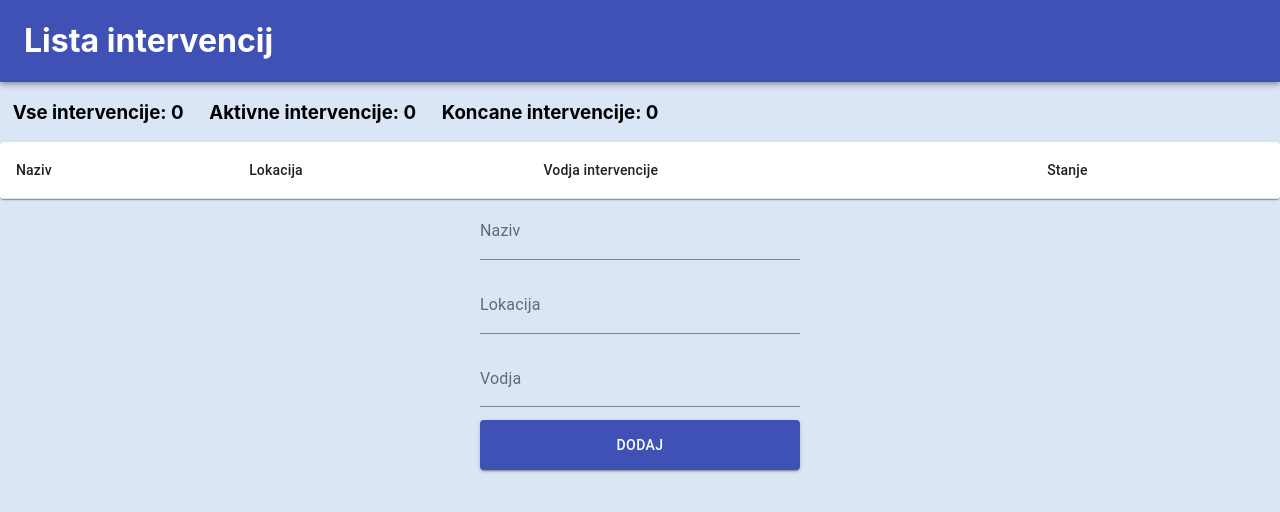
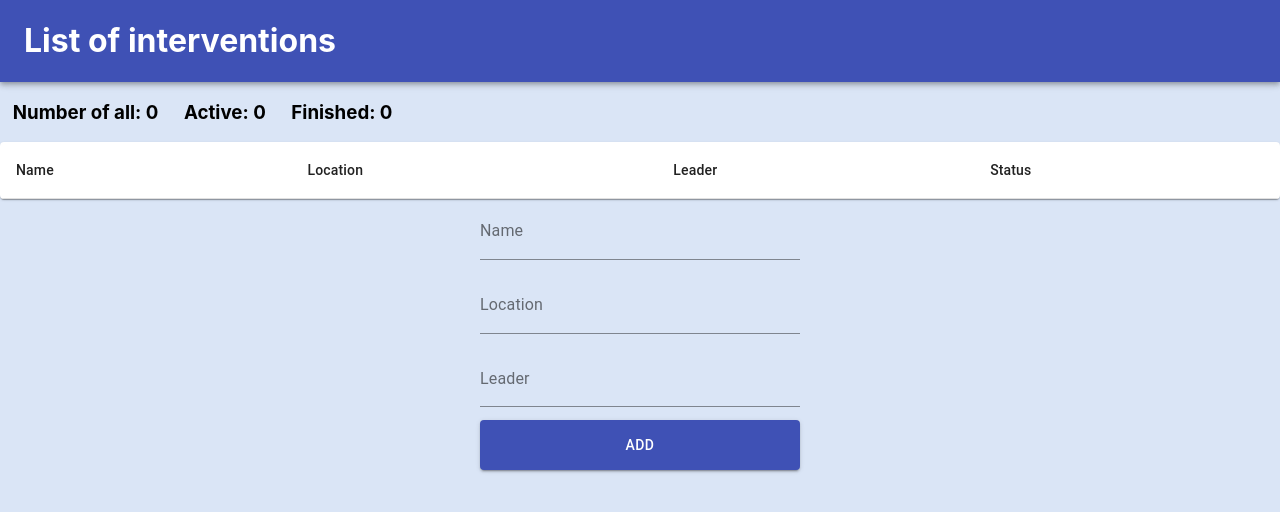
Before and after one commit to febo99/projekt-inova, a React (Create React App) app: page / in a window 1280 px wide. Shown: the top 512 px of the page. Built offline with nearby package versions, Linux system fonts and the light colour scheme.

Commit message:
Observer component => observer function

```diff
--- a/src/App.tsx
+++ b/src/App.tsx
@@ -1,23 +1,19 @@
 import React from "react"
 import "./App.css"
-import { Observer } from "mobx-react-lite"
+import { observer } from "mobx-react-lite"
 import StoreProvider from "./providers/StoreProvider"
 import ObservableInterventionsList from "./components/ObservableInterventionsList/ObservableInterventionsList"
 import InterventionForm from "./components/InterventionForm/InterventionForm"
 import InfoHeader from "./components/InfoHeader/InfoHeader"
 
-const App = () => {
+const App = observer(() => {
     return (
-        <Observer>
-            {() => (
-                <StoreProvider>
-                    <InfoHeader></InfoHeader>
-                    <ObservableInterventionsList></ObservableInterventionsList>
-                    <InterventionForm></InterventionForm>
-                </StoreProvider>
-            )}
-        </Observer>
+        <StoreProvider>
+            <InfoHeader></InfoHeader>
+            <ObservableInterventionsList></ObservableInterventionsList>
+            <InterventionForm></InterventionForm>
+        </StoreProvider>
     )
-}
+})
 
 export default App
--- a/src/components/InfoHeader/InfoHeader.tsx
+++ b/src/components/InfoHeader/InfoHeader.tsx
@@ -1,32 +1,28 @@
 import { AppBar, Toolbar, Box } from "@material-ui/core"
-import { Observer } from "mobx-react-lite"
+import { observer } from "mobx-react-lite"
 import * as React from "react"
 import InterventionsContext from "../../contexts/InterventionsContext"
 import { H3 } from "../../styles/Styles"
 
 interface IInfoHeaderProps {}
 
-const InfoHeader: React.FC<IInfoHeaderProps> = () => {
+const InfoHeader: React.FC<IInfoHeaderProps> = observer(() => {
     const store = React.useContext(InterventionsContext)
 
     return (
-        <Observer>
-            {() => (
         <div>
             <AppBar position="relative">
                 <Toolbar>
-                            <h1>Lista intervencij</h1>
+                    <h1>List of interventions</h1>
                 </Toolbar>
             </AppBar>
             <Box display="flex">
-                        <H3>Vse intervencije: {store?.interventions.length}</H3>
-                        <H3>Aktivne intervencije: {store?.numberOfActiveInterventions}</H3>
-                        <H3>Koncane intervencije: {store?.numberOfCompletedInterventions}</H3>
+                <H3>Number of all: {store.interventions.length}</H3>
+                <H3>Active: {store.numberOfActiveInterventions}</H3>
+                <H3>Finished: {store.numberOfCompletedInterventions}</H3>
             </Box>
         </div>
-            )}
-        </Observer>
     )
-}
+})
 
 export default InfoHeader
--- a/src/components/InterventionForm/InterventionForm.tsx
+++ b/src/components/InterventionForm/InterventionForm.tsx
@@ -1,14 +1,13 @@
 import { Button, TextField } from "@material-ui/core"
-import { Observer } from "mobx-react-lite"
+import { observer } from "mobx-react-lite"
 import * as React from "react"
 import { Intervention } from "../../interfaces/Interfaces"
 import InterventionsContext from "../../contexts/InterventionsContext"
 import { FormContainer, Container } from "../../styles/Styles"
-import { InterventionData } from "../../constants/InterventionData"
 
 interface IInterventionFormProps {}
 
-const InterventionForm: React.FC<IInterventionFormProps> = () => {
+const InterventionForm: React.FC<IInterventionFormProps> = observer(() => {
     const store = React.useContext(InterventionsContext)
     const [intervention, setIntervention] = React.useState<Intervention>({
         name: "",
@@ -35,45 +34,41 @@ const InterventionForm: React.FC<IInterventionFormProps> = () => {
     }
 
     return (
-        <Observer>
-            {() => (
         <Container>
             <FormContainer onSubmit={(e: React.FormEvent) => handleSubmit(e)}>
                 <TextField
                     className="formInput"
                     id="standard-basic"
                     type="text"
-                            label="Naziv"
+                    label="Name"
                     error={intervention.name === "" && submitted}
                     value={intervention.name}
-                            onChange={(e) => onInterventionChange(InterventionData.NAME, e.target.value)}
+                    onChange={(e) => onInterventionChange("name", e.target.value)}
                 ></TextField>
                 <TextField
                     className="formInput"
                     id="standard-basic"
                     type="text"
                     error={intervention.location === "" && submitted}
-                            label="Lokacija"
+                    label="Location"
                     value={intervention.location}
-                            onChange={(e) => onInterventionChange(InterventionData.LOCATION, e.target.value)}
+                    onChange={(e) => onInterventionChange("location", e.target.value)}
                 ></TextField>
                 <TextField
                     className="formInput"
                     id="standard-basic"
                     type="text"
                     error={intervention.leader === "" && submitted}
-                            label="Vodja"
+                    label="Leader"
                     value={intervention.leader}
-                            onChange={(e) => onInterventionChange(InterventionData.LEADER, e.target.value)}
+                    onChange={(e) => onInterventionChange("leader", e.target.value)}
                 ></TextField>
                 <Button className="formInput" variant="contained" color="primary" type="submit">
-                            Dodaj
+                    Add
                 </Button>
             </FormContainer>
         </Container>
-            )}
-        </Observer>
     )
-}
+})
 
 export default InterventionForm
--- a/src/components/ObservableInterventionsList/ObservableInterventionsList.tsx
+++ b/src/components/ObservableInterventionsList/ObservableInterventionsList.tsx
@@ -1,30 +1,27 @@
-import { Observer } from "mobx-react-lite"
+import { observer } from "mobx-react-lite"
 import * as React from "react"
 import InterventionsContext from "../../contexts/InterventionsContext"
-import { StoreInterface } from "../../interfaces/Interfaces"
 import { Checkbox, Paper, Table, TableBody, TableCell, TableContainer, TableHead, TableRow } from "@material-ui/core"
 
 interface IObservableInterventionsListProps {}
 
-const ObservableInterventionsList: React.FC<IObservableInterventionsListProps> = () => {
-    const store: StoreInterface | null = React.useContext(InterventionsContext)
+const ObservableInterventionsList: React.FC<IObservableInterventionsListProps> = observer(() => {
+    const store = React.useContext(InterventionsContext)
 
     return (
-        <Observer>
-            {() => (
         <TableContainer component={Paper}>
             <Table>
                 <TableHead>
                     <TableRow>
-                                <TableCell>Naziv</TableCell>
-                                <TableCell>Lokacija</TableCell>
-                                <TableCell>Vodja intervencije</TableCell>
-                                <TableCell>Stanje</TableCell>
+                        <TableCell>Name</TableCell>
+                        <TableCell>Location</TableCell>
+                        <TableCell>Leader</TableCell>
+                        <TableCell>Status</TableCell>
                     </TableRow>
                 </TableHead>
 
                 <TableBody>
-                            {store?.interventions.map((intervention, idx) => (
+                    {store.interventions?.map((intervention, idx) => (
                         <TableRow key={idx} onDoubleClick={() => store.removeIntervention(intervention)}>
                             <TableCell>{intervention.name}</TableCell>
                             <TableCell>{intervention.location}</TableCell>
@@ -37,9 +34,7 @@ const ObservableInterventionsList: React.FC<IObservableInterventionsListProps> =
                 </TableBody>
             </Table>
         </TableContainer>
-            )}
-        </Observer>
     )
-}
+})
 
 export default ObservableInterventionsList
```
Lines whose indentation alone changed are shown as unchanged.
